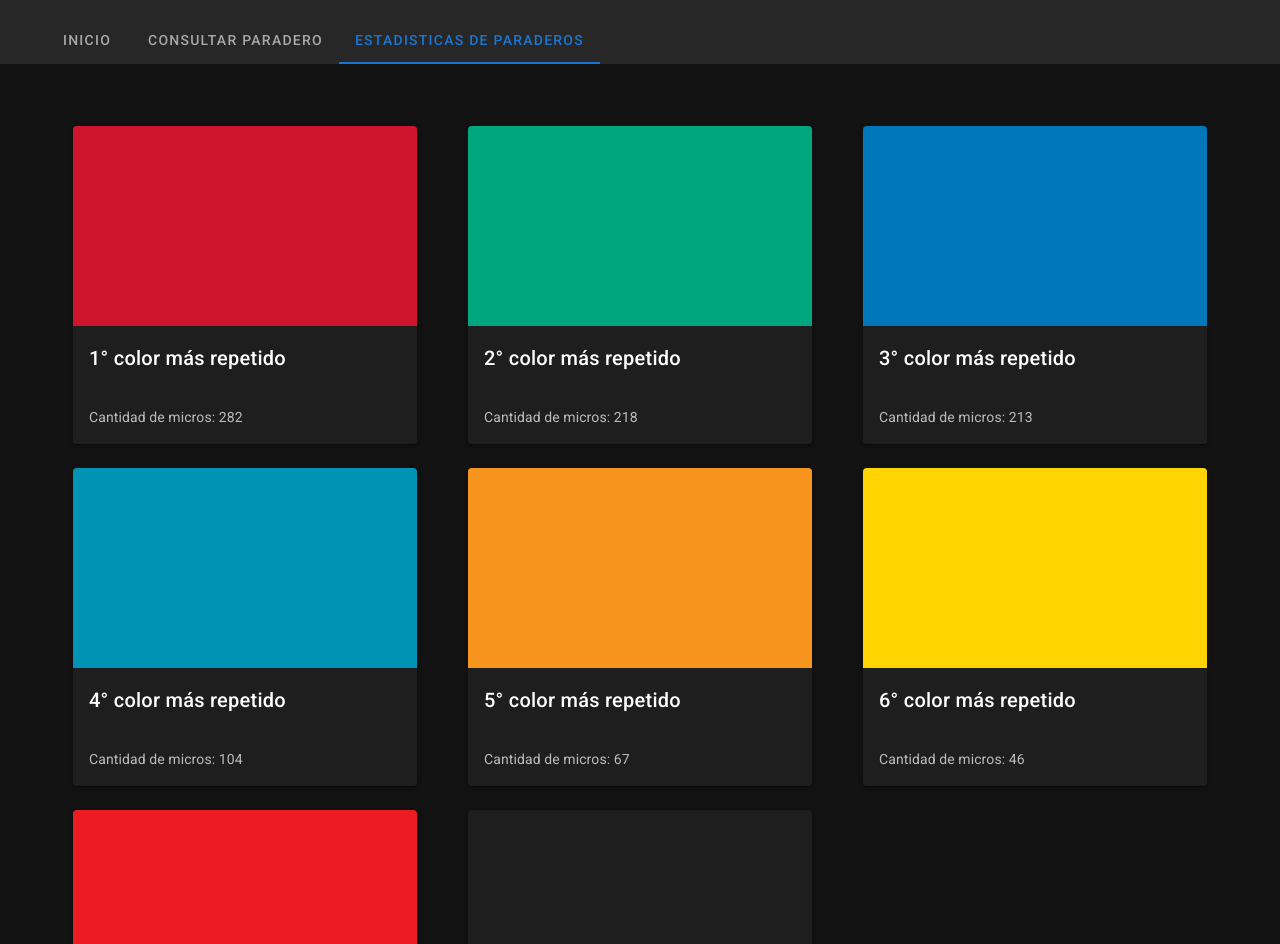
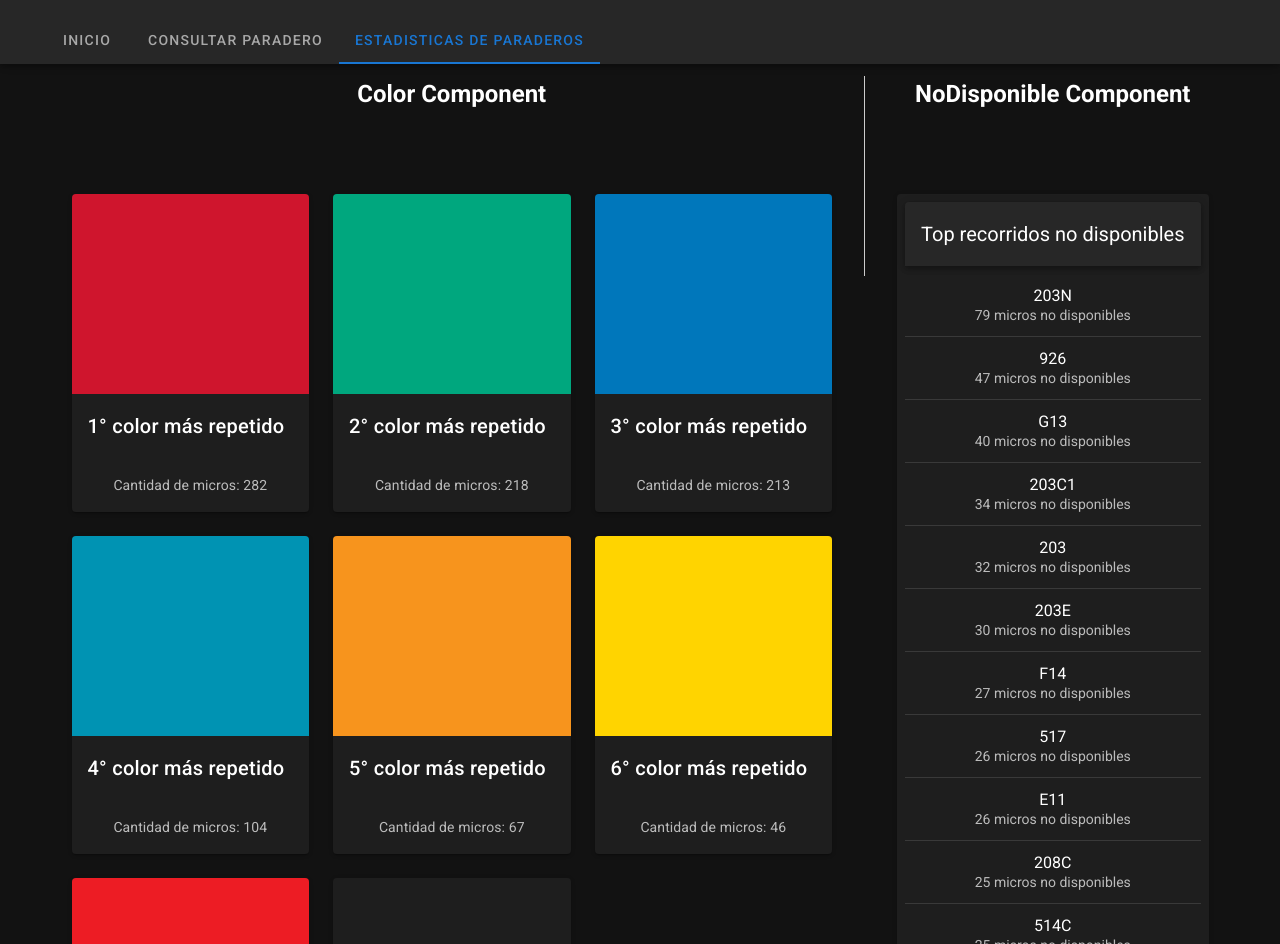
Before and after one commit to israelsz/transantiago-distributedsystem, a Nuxt app in the folder transantiago-front/: page /estadisticas in a window 1280 px wide. Shown: the part 48-992 px from the top of the page. Built offline with nearby package versions, Linux system fonts and the light colour scheme.

Commit message:
add: Componente noDisponible

```diff
--- a/transantiago-front/components/Color.vue
+++ b/transantiago-front/components/Color.vue
@@ -1,24 +1,13 @@
 <template>
-    <v-app>
   <v-container class="cont">
     <v-row>
       <!-- Loop through the data array and create a card for each item -->
-          <v-col
-            v-for="(item, index) in jsonData"
-            :key="index"
-            cols="12"
-            sm="6"
-            md="4"
-          >
+      <v-col v-for="(item, index) in jsonData" :key="index" cols="12" sm="1" md="4">
         <v-card class="mx-auto" max-width="344">
-              <div
-                class="color-div"
-                :style="{ backgroundColor: item.color }"
-                height="200px"
-              ></div>
+          <div class="color-div" :style="{ backgroundColor: item.color }" height="200px"></div>
 
           <div v-if="item.color == 'No hay color mas repetido'"><v-card-title>Sin color más repetido </v-card-title></div>
-              <div v-else><v-card-title> {{ index+1 }}° color más repetido </v-card-title></div>
+          <div v-else><v-card-title> {{ index + 1 }}° color más repetido </v-card-title></div>
 
           <v-card-subtitle>
             Cantidad de micros: {{ item.cantidad }}
@@ -27,7 +16,6 @@
       </v-col>
     </v-row>
   </v-container>
-    </v-app>
 </template>
 
 <script>
@@ -76,8 +64,10 @@
 /* Add this CSS for the color-div */
 .color-div {
   height: 200px;
-      width: 100%; /* Adjust the width if needed */
+  width: 100%;
+  /* Adjust the width if needed */
 }
+
 .cont {
   margin-top: 50px;
 }
--- /dev/null
+++ b/transantiago-front/components/NoDisponible.vue
@@ -0,0 +1,268 @@
+<template>
+    <v-container class="cont">
+        <v-card class="mx-auto pa-2" max-width="350">
+            <v-toolbar color="cyan-lighten-1">
+                <v-toolbar-title>Top recorridos no disponibles</v-toolbar-title>
+                <v-spacer></v-spacer>
+            </v-toolbar>
+            <v-list>
+                <template v-for="(item, i) in items">
+                    <v-list-item :key="i" active-color="primary" rounded="xl">
+                        <v-list-item-content>
+                            <v-list-item-title v-text="item.micro"></v-list-item-title>
+                            <v-list-item-subtitle>{{ item.cantidad }} micros no disponibles</v-list-item-subtitle>
+                        </v-list-item-content>
+                    </v-list-item>
+
+                    <!-- Agrega espacio entre los elementos utilizando el margen o padding en el CSS -->
+                    <v-divider v-if="i !== items.length - 1" class="list-divider"></v-divider>
+                </template>
+            </v-list>
+        </v-card>
+    </v-container>
+</template>
+
+<script>
+export default {
+    data: () => ({
+        items: [
+            {
+                "cantidad": 79,
+                "micro": "203N"
+            },
+            {
+                "cantidad": 47,
+                "micro": "926"
+            },
+            {
+                "cantidad": 40,
+                "micro": "G13"
+            },
+            {
+                "cantidad": 34,
+                "micro": "203C1"
+            },
+            {
+                "cantidad": 32,
+                "micro": "203"
+            },
+            {
+                "cantidad": 30,
+                "micro": "203E"
+            },
+            {
+                "cantidad": 27,
+                "micro": "F14"
+            },
+            {
+                "cantidad": 26,
+                "micro": "517"
+            },
+            {
+                "cantidad": 26,
+                "micro": "E11"
+            },
+            {
+                "cantidad": 25,
+                "micro": "208C"
+            },
+            {
+                "cantidad": 25,
+                "micro": "514C"
+            },
+            {
+                "cantidad": 24,
+                "micro": "C07"
+            },
+            {
+                "cantidad": 24,
+                "micro": "J01"
+            },
+            {
+                "cantidad": 23,
+                "micro": "208"
+            },
+            {
+                "cantidad": 23,
+                "micro": "J01C"
+            },
+            {
+                "cantidad": 22,
+                "micro": "432N"
+            },
+            {
+                "cantidad": 22,
+                "micro": "206C"
+            },
+            {
+                "cantidad": 21,
+                "micro": "G09"
+            },
+            {
+                "cantidad": 20,
+                "micro": "I07"
+            },
+            {
+                "cantidad": 19,
+                "micro": "1041"
+            },
+            {
+                "cantidad": 19,
+                "micro": "264N"
+            },
+            {
+                "cantidad": 19,
+                "micro": "B13"
+            },
+            {
+                "cantidad": 18,
+                "micro": "G23"
+            },
+            {
+                "cantidad": 18,
+                "micro": "302"
+            },
+            {
+                "cantidad": 17,
+                "micro": "428C"
+            },
+            {
+                "cantidad": 17,
+                "micro": "J16"
+            },
+            {
+                "cantidad": 17,
+                "micro": "216"
+            },
+            {
+                "cantidad": 17,
+                "micro": "990"
+            },
+            {
+                "cantidad": 16,
+                "micro": "271"
+            },
+            {
+                "cantidad": 15,
+                "micro": "J06"
+            },
+            {
+                "cantidad": 15,
+                "micro": "F01C"
+            },
+            {
+                "cantidad": 15,
+                "micro": "F91"
+            },
+            {
+                "cantidad": 14,
+                "micro": "E16"
+            },
+            {
+                "cantidad": 14,
+                "micro": "385"
+            },
+            {
+                "cantidad": 13,
+                "micro": "E02"
+            },
+            {
+                "cantidad": 13,
+                "micro": "442"
+            },
+            {
+                "cantidad": 13,
+                "micro": "422"
+            },
+            {
+                "cantidad": 13,
+                "micro": "302N"
+            },
+            {
+                "cantidad": 13,
+                "micro": "212"
+            },
+            {
+                "cantidad": 13,
+                "micro": "D03C"
+            },
+            {
+                "cantidad": 12,
+                "micro": "B05"
+            },
+            {
+                "cantidad": 12,
+                "micro": "C22"
+            },
+            {
+                "cantidad": 12,
+                "micro": "912"
+            },
+            {
+                "cantidad": 12,
+                "micro": "F90"
+            },
+            {
+                "cantidad": 12,
+                "micro": "B93"
+            },
+            {
+                "cantidad": 11,
+                "micro": "229"
+            },
+            {
+                "cantidad": 11,
+                "micro": "111"
+            },
+            {
+                "cantidad": 11,
+                "micro": "291"
+            },
+            {
+                "cantidad": 11,
+                "micro": "992"
+            },
+            {
+                "cantidad": 11,
+                "micro": "B12C"
+            },
+            {
+                "cantidad": 11,
+                "micro": "G05"
+            },
+            {
+                "cantidad": 11,
+                "micro": "E18"
+            },
+            {
+                "cantidad": 11,
+                "micro": "590"
+            },
+            {
+                "cantidad": 10,
+                "micro": "E04"
+            },
+            {
+                "cantidad": 10,
+                "micro": "G01C"
+            },
+            {
+                "cantidad": 10,
+                "micro": "450"
+            },
+            {
+                "cantidad": 10,
+                "micro": "D01"
+            },
+            {
+                "cantidad": 10,
+                "micro": "C17"
+            },
+            {
+                "cantidad": 10,
+                "micro": "H06"
+            }
+        ],
+    }),
+}
+</script>
--- a/transantiago-front/pages/estadisticas.vue
+++ b/transantiago-front/pages/estadisticas.vue
@@ -1,12 +1,55 @@
 <template>
-    <div>
-      <Color/>
+  <div class="container">
+    <!-- Container for Color component -->
+    <div class="component-container">
+      <h1 class="component-title">Color Component</h1>
+      <Color />
     </div>
-  </template>
 
-  <script>
-  import Color from '~/components/Color.vue';
-  export default {
-      components: {Color},
-    }
-  </script>
+    <!-- Vertical separator -->
+    <div class="vertical-separator"></div>
+
+    <!-- Container for NoDisponible component -->
+    <div class="component-container">
+      <h1 class="component-title">NoDisponible Component</h1>
+      <NoDisponible />
+    </div>
+  </div>
+</template>
+
+<script>
+import Color from '~/components/Color.vue';
+import NoDisponible from '~/components/NoDisponible.vue';
+
+export default {
+  components: { Color, NoDisponible },
+};
+</script>
+
+<style>
+.container {
+  display: flex;
+  justify-content: center;
+  align-items: flex-start; /* Align items at the top of the container */
+}
+
+.component-container {
+  display: flex;
+  flex-direction: column;
+  align-items: center;
+  text-align: center;
+  flex-grow: 1; /* Allow the component container to take up available space */
+}
+
+.component-title {
+  font-size: 24px;
+  font-weight: bold;
+  margin-bottom: 20px;
+}
+
+.vertical-separator {
+  border-left: 1px solid #ccc;
+  height: 200px;
+  margin: 0 20px;
+}
+</style>
--- a/transantiago-front/pages/index.vue
+++ b/transantiago-front/pages/index.vue
@@ -1,6 +1,6 @@
 <template>
   <div>
-    Reprobe caldo de gallina
+    Reprobe caldo de gallina.
     Aqui quiero poner detalles de la aplicación, tipo pegar los diagramas que tenemos
   </div>
 </template>
```
Lines whose indentation alone changed are shown as unchanged.
